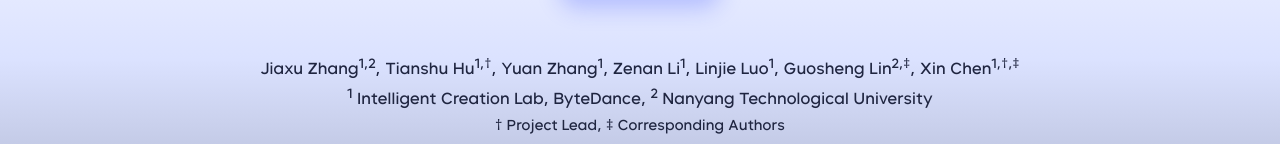
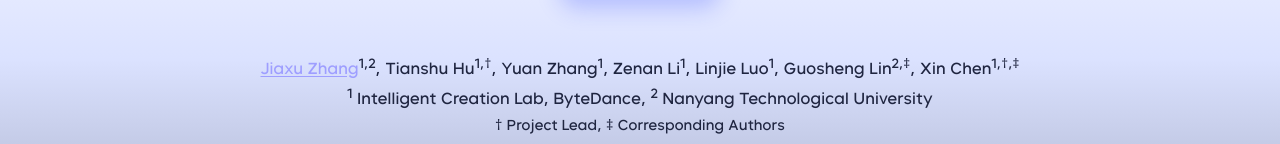
Before and after one commit to Kebii/UniMAGE, a plain HTML site: page index.html in a window 1280 px wide. Shown: the part 437-581 px from the top of the page. Drawn offline with Linux system fonts and the light colour scheme.

Commit message:
Add personal homepage link

```diff
--- a/index.html
+++ b/index.html
@@ -21,7 +21,7 @@
 
     <section class="authors">
       <div class="author-list">
-        <p>Jiaxu Zhang<sup>1,2</sup>, Tianshu Hu<sup>1,†</sup>, Yuan Zhang<sup>1</sup>, Zenan Li<sup>1</sup>, Linjie Luo<sup>1</sup>, Guosheng Lin<sup>2,‡</sup>, Xin Chen<sup>1,†,‡</sup></p>
+        <p><a href="https://kebii.github.io/">Jiaxu Zhang</a><sup>1,2</sup>, Tianshu Hu<sup>1,†</sup>, Yuan Zhang<sup>1</sup>, Zenan Li<sup>1</sup>, Linjie Luo<sup>1</sup>, Guosheng Lin<sup>2,‡</sup>, Xin Chen<sup>1,†,‡</sup></p>
         <p><sup>1</sup> Intelligent Creation Lab, ByteDance, <sup>2</sup> Nanyang Technological University</p>
         <p class="footnote">† Project Lead, ‡ Corresponding Authors</p>
       </div>
```
